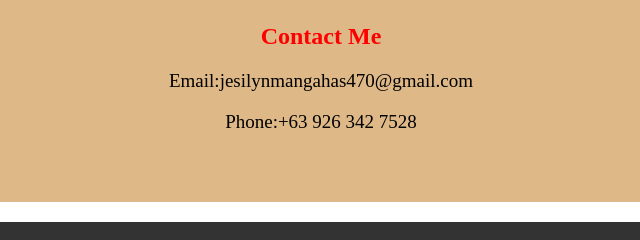
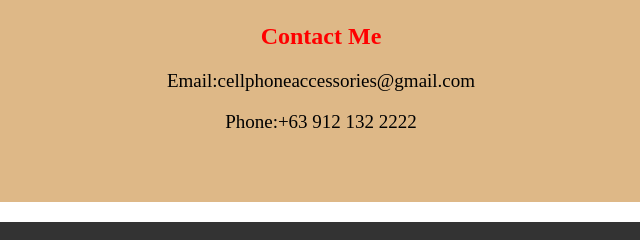
Before and after one commit to cellphone-accessories/cellphone-accessories21, a plain HTML site: page about.html in a window 1280 px wide. Shown: the part 926-1166 px from the top of the page, 319-959 px from the left. Drawn offline with Linux system fonts and the light colour scheme.

Commit message:
Update about.html

```diff
--- a/about.html
+++ b/about.html
@@ -208,8 +208,8 @@
     </section>
     <section id="contact" class="section slide-in">
         <h2>Contact Me</h2>
-        <p>Email:jesilynmangahas470@gmail.com</p>
-        <p>Phone:+63 926 342 7528</p>
+        <p>Email:cellphoneaccessories@gmail.com</p>
+        <p>Phone:+63 912 132 2222</p>
     </section>
     <footer>
         <p>2024 WEBGARAGE.ALL Rights Reserved.</p>
```
